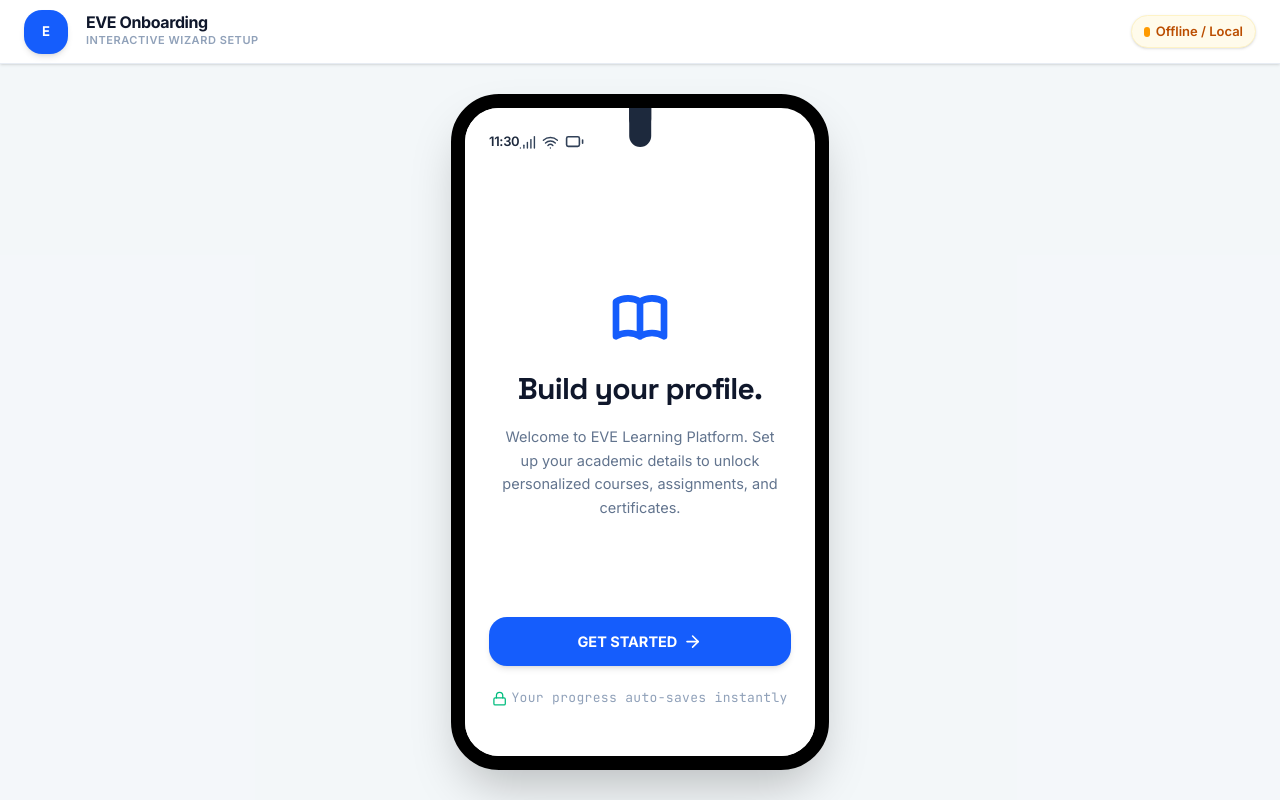
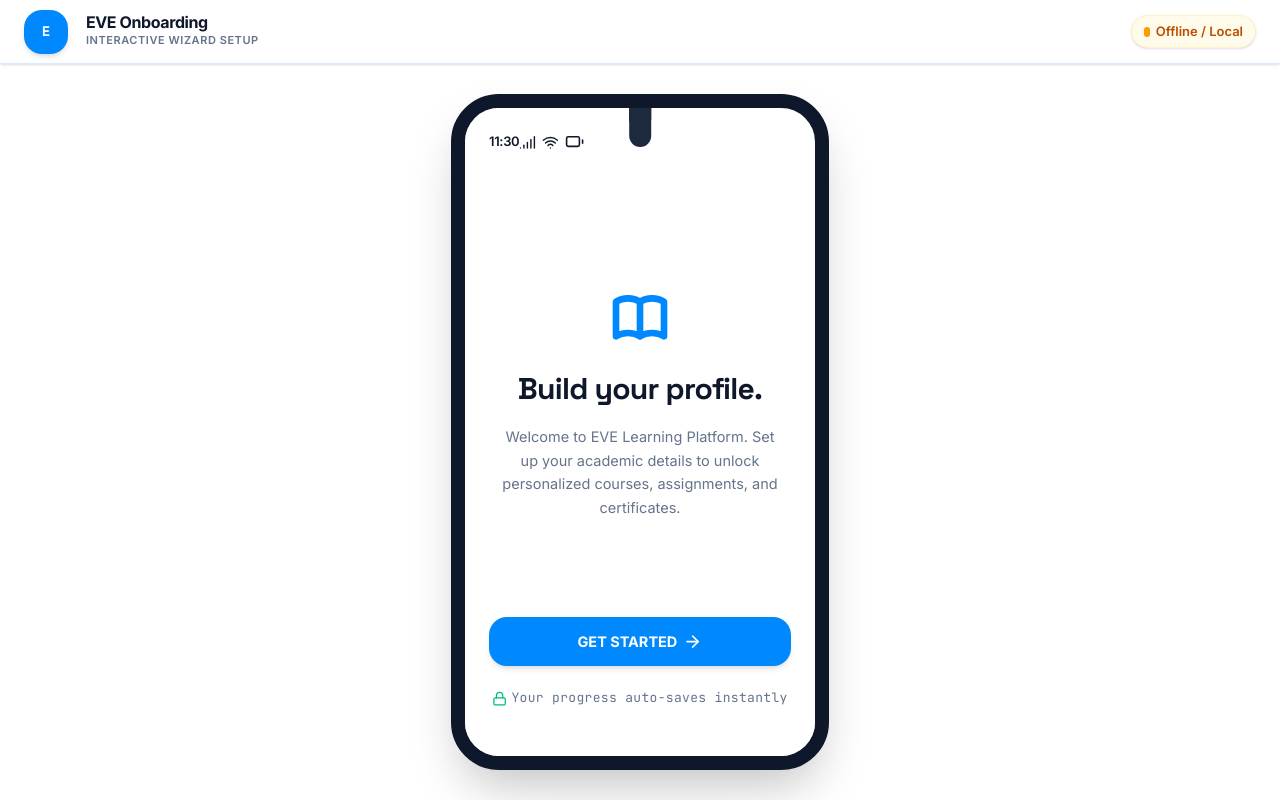
Before and after one commit to karthickeyanm69-stack/onoarding-home, a React (Vite) app: page / in a window 1280 px wide. Built offline with nearby package versions, Linux system fonts and the light colour scheme.

Commit message:
theme change

```diff
--- a/src/App.tsx
+++ b/src/App.tsx
@@ -3,7 +3,7 @@ import { motion, AnimatePresence } from 'motion/react';
 import {
   Signal, Wifi, Battery, Lock, Play, ArrowRight, ArrowLeft,
   Sparkle, Terminal, ExternalLink, RefreshCw, CheckCircle, Database, Shield,
-  Monitor, Tablet, Smartphone, AlertCircle
+  Monitor, Tablet, Smartphone, AlertCircle, ChevronDown
 } from 'lucide-react';
 import { OnboardingData, OnboardingStepId } from './types';
 import { OnboardingIllustration } from './components/OnboardingIllustration';
@@ -83,6 +83,33 @@ export default function App() {
   const [isAdminAuthenticated, setIsAdminAuthenticated] = useState<boolean>(false);
   const [passwordInput, setPasswordInput] = useState<string>('');
   const [loginError, setLoginError] = useState<string>('');
+
+  // Theme state orchestration
+  const [theme, setTheme] = useState<string>(() => {
+    try {
+      const savedTheme = localStorage.getItem('ewe_theme');
+      if (savedTheme) return savedTheme;
+    } catch {}
+    return 'eve-cosmic';
+  });
+  const [isThemeDropdownOpen, setIsThemeDropdownOpen] = useState<boolean>(false);
+
+  const handleThemeChange = (newTheme: string) => {
+    setTheme(newTheme);
+    try {
+      localStorage.setItem('ewe_theme', newTheme);
+    } catch {}
+  };
+
+  useEffect(() => {
+    const root = document.documentElement;
+    root.classList.remove('theme-eve-cosmic', 'theme-eve-android', 'theme-eve-crimson');
+    if (currentRoute === '/admin' || currentRoute === '/admine') {
+      root.classList.add(`theme-${theme}`);
+    } else {
+      root.classList.add('theme-eve-android');
+    }
+  }, [theme, currentRoute]);
 
   const handleAdminLogin = (e: React.FormEvent) => {
     e.preventDefault();
@@ -396,6 +423,8 @@ export default function App() {
         <AdminDashboard
           onBackToOnboarding={() => navigateTo('/')}
           syncState={syncState}
+          theme={theme}
+          onThemeChange={handleThemeChange}
         />
       </div>
     );
--- a/src/index.css
+++ b/src/index.css
@@ -5,6 +5,192 @@
   --font-sans: "Inter", ui-sans-serif, system-ui, sans-serif;
   --font-mono: "JetBrains Mono", ui-monospace, SFMono-Regular, monospace;
   --font-display: "Space Grotesk", sans-serif;
+
+  --color-eve-bg: var(--eve-bg);
+  --color-eve-surface: var(--eve-surface);
+  --color-eve-surface-card: var(--eve-surface-card);
+  --color-eve-border: var(--eve-border);
+  --color-eve-accent: var(--eve-accent);
+  --color-eve-accent-hover: var(--eve-accent-hover);
+  --color-eve-text: var(--eve-text);
+  --color-eve-text-muted: var(--eve-text-muted);
+}
+
+/* ======================================================== */
+/* EVE LAYOUT COLOR SYSTEM & THEME PRESETS                  */
+/* ======================================================== */
+
+/* 1. EVE Cosmic Theme (Dark - Default) */
+:root, .theme-eve-cosmic {
+  --eve-bg: #06060F;
+  --eve-surface: #0E0F1F;
+  --eve-surface-card: #15162d;
+  --eve-border: #1F2142;
+  --eve-accent: #00F2FE;
+  --eve-accent-hover: #00d2e0;
+  --eve-text: #e2e8f0;
+  --eve-text-muted: #94a3b8;
+  --eve-shadow: rgba(0, 242, 254, 0.15);
+  color-scheme: dark;
+}
+
+/* 2. EVE Android Theme (Light) */
+.theme-eve-android {
+  --eve-bg: #ffffff;
+  --eve-surface: #ffffff;
+  --eve-surface-card: #F0F4FA;
+  --eve-border: #dbeafe;
+  --eve-accent: #0088FF;
+  --eve-accent-hover: #0077ee;
+  --eve-text: #0f172a;
+  --eve-text-muted: #64748b;
+  --eve-shadow: rgba(0, 136, 255, 0.08);
+  color-scheme: light;
+}
+
+/* 3. EVE Crimson Horizon Theme (AMOLED) */
+.theme-eve-crimson {
+  --eve-bg: #000000;
+  --eve-surface: #080812;
+  --eve-surface-card: #121226;
+  --eve-border: #1d1d3a;
+  --eve-accent: #FF2E93;
+  --eve-accent-hover: #e0207d;
+  --eve-text: #ffffff;
+  --eve-text-muted: #a1a1aa;
+  --eve-shadow: rgba(255, 46, 147, 0.2);
+  color-scheme: dark;
+}
+
+/* Contextual Overrides for EVE Themes */
+.theme-eve-cosmic, .theme-eve-android, .theme-eve-crimson {
+  background-color: var(--eve-bg);
+  color: var(--eve-text);
+
+  /* Primary App Container elements */
+  .onboarding-root, .admin-dashboard-root {
+    background-color: var(--eve-bg) !important;
+    color: var(--eve-text) !important;
+  }
+
+  /* Body background selectors */
+  .bg-slate-50, .bg-\[\#F8FAFC\], .bg-slate-100\/60, .bg-slate-100 {
+    background-color: var(--eve-bg) !important;
+  }
+
+  /* Cards and primary sheets */
+  .bg-white {
+    background-color: var(--eve-surface) !important;
+  }
+
+  /* Secondary surface cards (forms, sub-panels) */
+  .bg-slate-50\/50, .bg-slate-50, .bg-slate-100 {
+    background-color: var(--eve-surface-card) !important;
+  }
+
+  /* Input fields specific support */
+  input[type="text"], input[type="password"], input[type="email"], input[type="tel"], select, textarea {
+    background-color: var(--eve-surface) !important;
+    color: var(--eve-text) !important;
+    border-color: var(--eve-border) !important;
+  }
+
+  /* Borders */
+  .border-slate-100, .border-slate-200, .border-slate-200\/80, .border-slate-200\/50, .border-slate-150, .border-slate-300 {
+    border-color: var(--eve-border) !important;
+  }
+
+  /* Text Colors */
+  .text-slate-900, .text-slate-800, .text-slate-700, .text-slate-950, .text-slate-650 {
+    color: var(--eve-text) !important;
+  }
+
+  .text-slate-400, .text-slate-500, .text-slate-550, .text-slate-600 {
+    color: var(--eve-text-muted) !important;
+  }
+
+  /* Accent background elements */
+  .bg-blue-600, .bg-blue-500 {
+    background-color: var(--eve-accent) !important;
+    color: #ffffff !important;
+  }
+
+  /* Accent text elements */
+  .text-blue-600, .text-blue-500 {
+    color: var(--eve-accent) !important;
+  }
+
+  /* Accent border elements */
+  .border-blue-600, .border-blue-500, .border-2.border-blue-600 {
+    border-color: var(--eve-accent) !important;
+  }
+
+  /* Active states like selected inputs or hover links */
+  .hover\:bg-blue-700:hover, .hover\:bg-blue-800:hover {
+    background-color: var(--eve-accent-hover) !important;
+  }
+
+  .focus\:ring-blue-600\/10:focus, .focus\:ring-blue-600\/20:focus {
+    box-shadow: 0 0 0 2px var(--eve-shadow) !important;
+  }
+
+  .focus\:border-blue-600:focus {
+    border-color: var(--eve-accent) !important;
+  }
+
+  /* Sidebar Active notched tab style adaptation */
+  .sidebar-active-tab {
+    background-color: var(--eve-bg) !important;
+    color: var(--eve-accent) !important;
+  }
+  .sidebar-active-tab::before {
+    box-shadow: 10px 10px 0 10px var(--eve-bg) !important;
+  }
+  .sidebar-active-tab::after {
+    box-shadow: 10px -10px 0 10px var(--eve-bg) !important;
+  }
+
+  /* Left sidebar bg in Admin Panel */
+  .admin-dashboard-root div.bg-slate-900 {
+    background-color: var(--eve-surface) !important;
+    border-right: 1px solid var(--eve-border) !important;
+  }
+
+  /* Sidebar items hovers */
+  .hover\:bg-slate-800:hover {
+    background-color: var(--eve-surface-card) !important;
+  }
+
+  /* Active row list highlights */
+  .active-row-highlight {
+    background-color: var(--eve-accent) !important;
+    color: #ffffff !important;
+    box-shadow: 0 4px 12px var(--eve-shadow) !important;
+  }
+
+  .table-row-interactive:hover:not(.active-row-highlight) {
+    background-color: var(--eve-surface-card);
+  }
+
+  /* Buttons with secondary styles */
+  button.bg-white, button.bg-slate-50 {
+    background-color: var(--eve-surface-card) !important;
+    color: var(--eve-text) !important;
+    border-color: var(--eve-border) !important;
+  }
+  button.bg-white:hover, button.bg-slate-50:hover {
+    background-color: var(--eve-surface) !important;
+  }
+
+  /* Cyber Glow shadows */
+  .glow-accent {
+    box-shadow: 0 0 15px var(--eve-shadow) !important;
+  }
+
+  /* Ensure SVG icons override color rules if using stroke-current/fill-current */
+  .text-blue-600 svg {
+    stroke: var(--eve-accent) !important;
+  }
 }
 
 /* Custom styles for high-end scrollbars inside the phone preview */
```
Also changed, not shown: src/components/AdminDashboard.tsx (+56 -7 lines).
